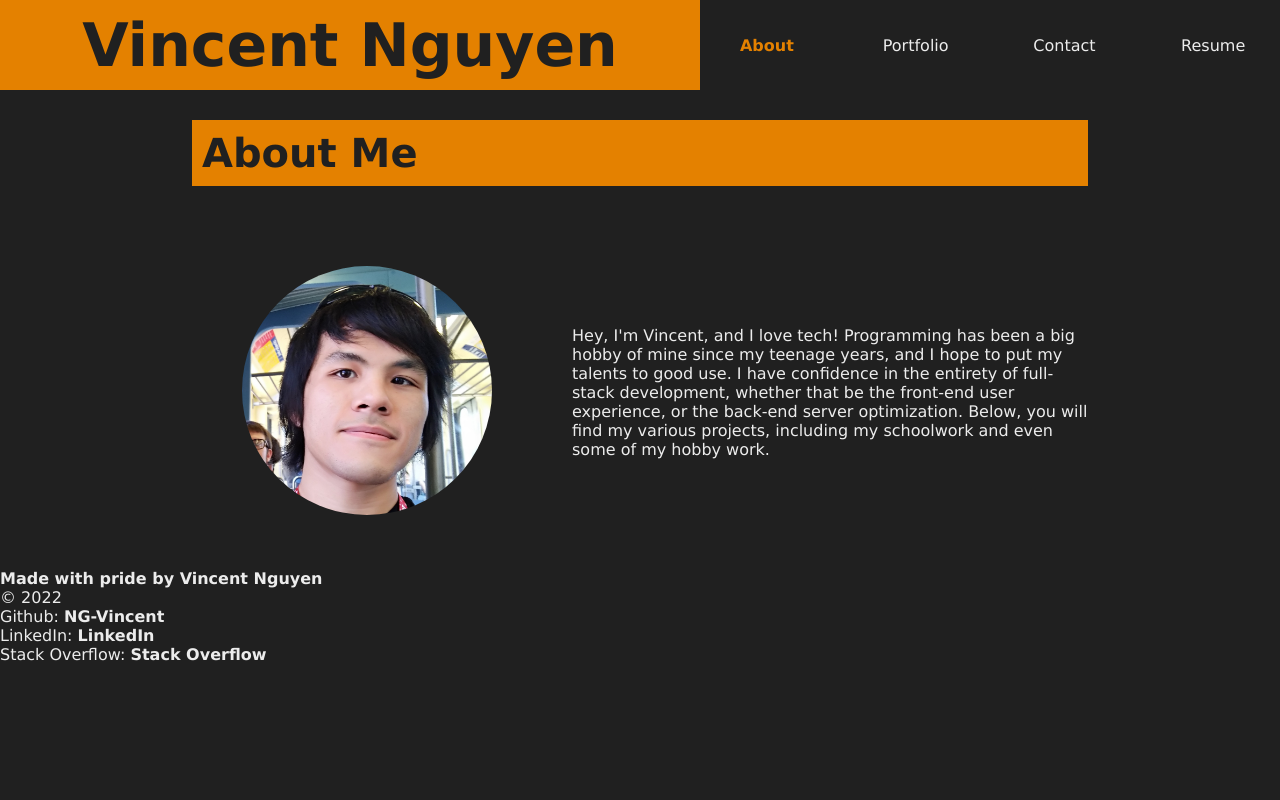
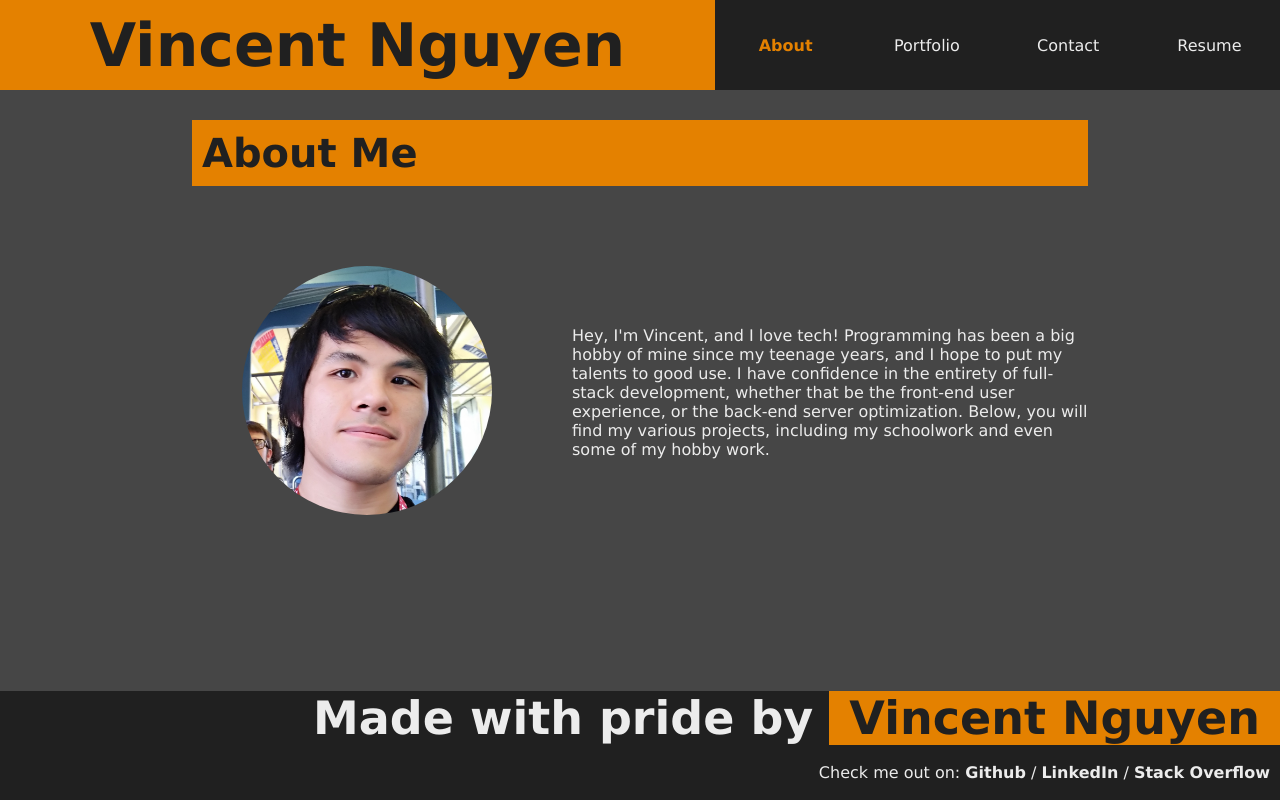
Before and after one commit to NG-Vincent/Challenge-ReactPortfolio, a React (Create React App) app: page / in a window 1280 px wide. Built offline with nearby package versions, Linux system fonts and the light colour scheme.

Commit message:
footer styling, various misc styling adjustments

```diff
--- a/src/App.css
+++ b/src/App.css
@@ -11,17 +11,17 @@
    padding: 0;
    font-family: Verdana, Geneva, Tahoma, sans-serif;
    color: var(--colorlight);
-   background-color: var(--colordark);
+}
+body {
+   background-color: var(--colormid);
 }
 /* --- HEADER --- contains name and navigation */
 header {
    text-align: center;
    display: flex;
    flex-wrap: wrap;
-   align-items: center;
    justify-content: space-between;
    align-items: stretch;
-   background-color: var(--colormid);
 }
 header h1 {
    background-color: var(--coloraccent);
@@ -37,7 +37,6 @@ nav {
    justify-content: space-evenly;
    align-items: stretch;
    flex-grow: 2;
-   gap: 15px;
 }
 /* navigation links appear as large "buttons" */
 nav span {
@@ -45,11 +44,13 @@ nav span {
    justify-content: center;
    align-items: center;
    flex: 1;
+   background-color: var(--colordark);
 }
 /* light up on mouseover */
 nav span:hover {
    color: var(--colormid);
    background-color: var(--coloraccent);
+   cursor: pointer;
 }
 /* highlight currently selected nav */
 .current-nav {
@@ -60,6 +61,15 @@ nav span:hover {
 a {
    font-weight: bolder;
    text-decoration: none;
+}
+a:hover {
+   text-decoration: underline;
+   color: var(--coloraccent);
+}
+/* spacing around links */
+.links-wrapper {
+   margin: 10px;
+   line-height: 35px;
 }
 /* --- SECTION --- */
 main {
@@ -109,11 +119,6 @@ h3 {
    width: 100%;
    display: block;
 }
-/* spacing around project links */
-.project-links {
-   margin: 10px;
-   line-height: 35px;
-}
 /* --- CONTACT --- */
 form {
    width: 80%;
@@ -153,7 +158,23 @@ button {
 .resume p {
    padding: 6px 18px;
 }
-
-.project-img {
-   width: 250px;
+/* --- FOOTER --- */
+.filler-space {
+   flex-grow: 1;
 }
+/* unlike the header, the text is "aligned" to the right. @media smaller screen size will center it */
+footer {
+   background-color: var(--colordark);
+   display: flex;
+   flex-direction: column;
+   align-items: flex-end;
+}
+footer h1 {
+   font-size: 46px;
+}
+/* highlight the name, just like the header, but using different method and HTML */
+.signature {
+   color: var(--colordark);
+   background-color: var(--coloraccent);
+   padding: 0 20px;
+}
--- a/src/App.js
+++ b/src/App.js
@@ -14,7 +14,7 @@ function App() {
    const [currentNav, setCurrentNav] = useState(navlinks[0]);
 
    return (
-      <div>
+      <>
          {/* props for conditional rendering */}
          <Nav
             navlinks={navlinks}
@@ -28,8 +28,9 @@ function App() {
             {currentNav === "Contact" && <Contact />}
             {currentNav === "Resume" && <Resume />}
          </main>
+         <div className="filler-space"></div>
          <Footer />
-      </div>
+      </>
    );
 }
 
--- a/src/components/Footer.js
+++ b/src/components/Footer.js
@@ -1,23 +1,19 @@
 function Footer(props) {
    return (
       <footer>
-         <h4>
+         <h1>
             Made with pride by <span className="signature">Vincent Nguyen</span>
-         </h4>
-         <p>&copy; 2022</p>
-         <ul>
-            <li>
-               Github:{" "}
+         </h1>
+         <div className="links-wrapper">
+            Check me out on:{" "}
             <a
                href="https://github.com/NG-Vincent"
                target="_blank"
                rel="noreferrer"
             >
-                  NG-Vincent
+               Github
             </a>
-            </li>
-            <li>
-               LinkedIn:{" "}
+            {" / "}
             <a
                href="https://www.linkedin.com/in/vincent-nguyen-4994bb221/"
                target="_blank"
@@ -25,9 +21,7 @@ function Footer(props) {
             >
                LinkedIn
             </a>
-            </li>
-            <li>
-               Stack Overflow:{" "}
+            {" / "}
             <a
                href="https://stackoverflow.com/users/17004843"
                target="_blank"
@@ -35,8 +29,7 @@ function Footer(props) {
             >
                Stack Overflow
             </a>
-            </li>
-         </ul>
+         </div>
       </footer>
    );
 }
--- a/src/components/Portfolio.js
+++ b/src/components/Portfolio.js
@@ -65,7 +65,7 @@ function Portfolio(props) {
                   alt={info.alt}
                />
                {/* links */}
-               <span className="project-links">
+               <span className="links-wrapper">
                   <a href={info.deploy} target="_blank" rel="noreferrer">
                      Open App
                   </a>{" "}
--- a/src/index.css
+++ b/src/index.css
@@ -1,13 +1,22 @@
 body {
-  margin: 0;
-  font-family: -apple-system, BlinkMacSystemFont, 'Segoe UI', 'Roboto', 'Oxygen',
-    'Ubuntu', 'Cantarell', 'Fira Sans', 'Droid Sans', 'Helvetica Neue',
-    sans-serif;
-  -webkit-font-smoothing: antialiased;
-  -moz-osx-font-smoothing: grayscale;
+   margin: 0;
+   font-family: -apple-system, BlinkMacSystemFont, "Segoe UI", "Roboto",
+      "Oxygen", "Ubuntu", "Cantarell", "Fira Sans", "Droid Sans",
+      "Helvetica Neue", sans-serif;
+   -webkit-font-smoothing: antialiased;
+   -moz-osx-font-smoothing: grayscale;
+}
+
+/* these properties are used in conjunction with the filler space to push the footer
+to the bottom of the screen when the content isn't large enough */
+body,
+#root {
+   min-height: 100vh;
+   display: flex;
+   flex-direction: column;
 }
 
 code {
-  font-family: source-code-pro, Menlo, Monaco, Consolas, 'Courier New',
-    monospace;
+   font-family: source-code-pro, Menlo, Monaco, Consolas, "Courier New",
+      monospace;
 }
```
Lines whose indentation alone changed are shown as unchanged.
